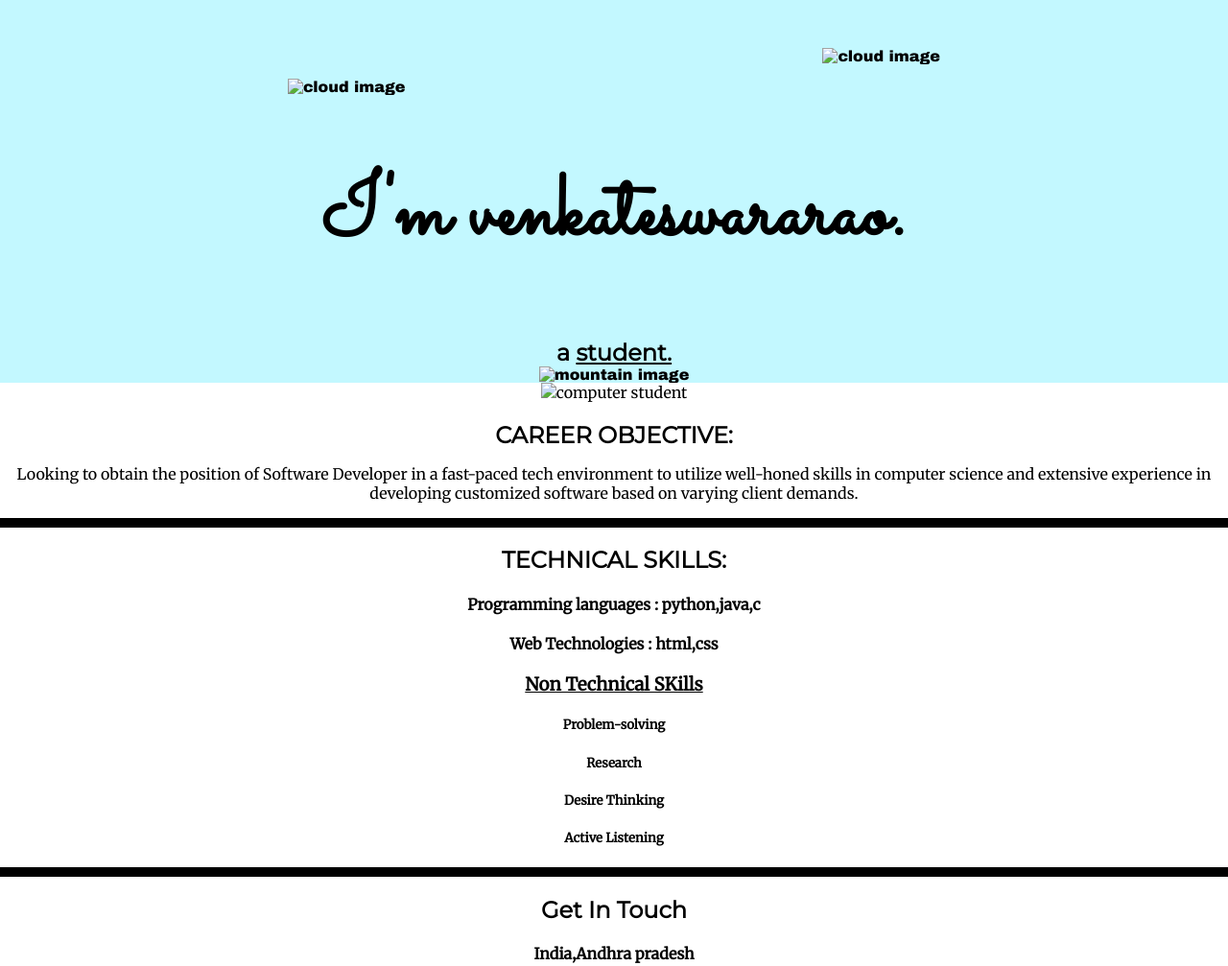
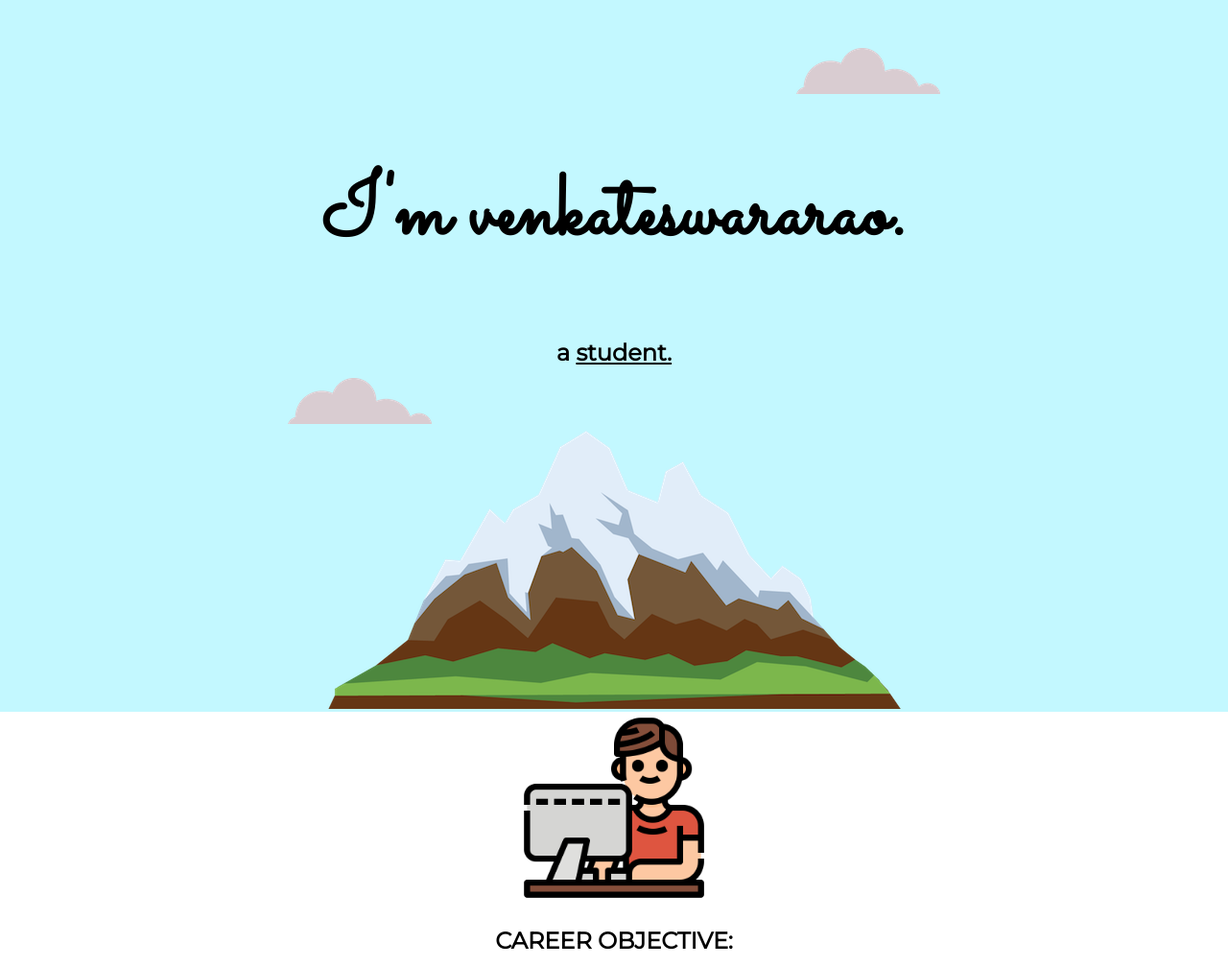
Before and after one commit to venkateswararao7/cv-resume, a plain HTML site: page index.html in a window 1280 px wide. Shown: the top 1007 px of the page at 96% size. Drawn offline with Linux system fonts and the light colour scheme; files that its build step writes are made by us from their sources.

Commit message:
Update index.html

```diff
--- a/index.html
+++ b/index.html
@@ -18,21 +18,21 @@
         <link rel="preconnect" href="https://fonts.gstatic.com" crossorigin>
         <link href="https://fonts.googleapis.com/css2?family=Merriweather&family=Sacramento&display=swap" rel="stylesheet">
 
-        <link rel="stylesheet" href="../css/style.css">
+        <link rel="stylesheet" href="style.css">
         <link rel="icon" href="favicon.ico">
     </head>
     <body>
         <div class="top-container">
-            <img class="top-cloud" src="../images/CSS - My Site Images/cloud.png" alt="cloud image">
+            <img class="top-cloud" src="cloud.png" alt="cloud image">
             <h1> I'm venkateswararao.</h1>
             <h2>a <span>student.</span></h2>
-            <img class="bottom-cloud"src="../images/CSS - My Site Images/cloud.png" alt="cloud image">
-            <img src="../images/CSS - My Site Images/mountain.png" alt="mountain image">
+            <img class="bottom-cloud"src="cloud.png" alt="cloud image">
+            <img src="mountain.png" alt="mountain image">
 
         </div>
         <div class="middle-container">
             <div class="profile">
-              <img src="../images/CSS - My Site Images/computer.png" alt="computer student" height="200px" width="200px">
+              <img src="computer.png" alt="computer student" height="200px" width="200px">
               <h2>CAREER OBJECTIVE:  </h2>
               <p>Looking to obtain the position of Software Developer in a fast-paced tech environment to utilize well-honed skills in computer science and extensive experience in developing customized software based on varying client demands.</p>
             </div>
```
